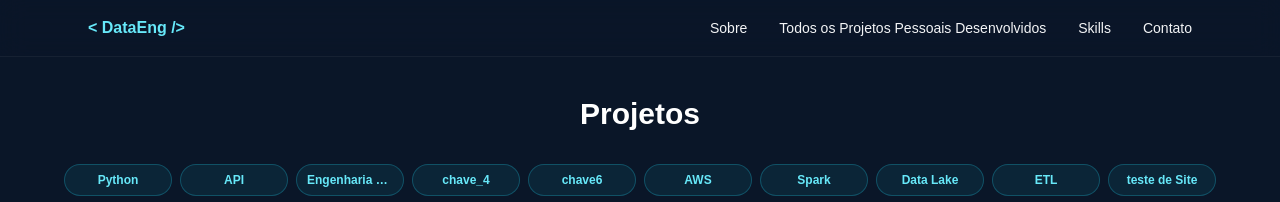
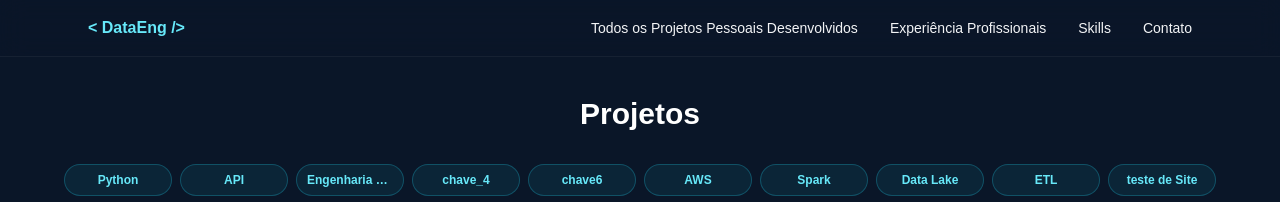
Before and after one commit to rodrigorocha1234/portfolio, a Jekyll site: the page built from projects.md, in a window 1280 px wide. Shown: the top 202 px of the page. Built offline with Jekyll 4.4.1, drawn with Linux system fonts in a browser that asks for light colours; nearby versions of some CDN libraries.

Commit message:
Correção

```diff
--- a/_includes/contact.html
+++ b/_includes/contact.html
@@ -1,4 +1,4 @@
-<section class="py-20 px-6 bg-[#0a1628] border-t border-cyan-400/20">
+<section id="contacts" class="py-20 px-6 bg-[#0a1628] border-t border-cyan-400/20">
   <div class="max-w-4xl mx-auto text-center">
 
     <h2 class="text-3xl font-bold text-white mb-6">
--- a/_includes/experience.html
+++ b/_includes/experience.html
@@ -1,4 +1,4 @@
-<section class="py-28 px-6 bg-gradient-to-b from-[#081424] via-[#0b1f3a] to-[#081424] relative overflow-hidden">
+<section id="experience" class="py-28 px-6 bg-gradient-to-b from-[#081424] via-[#0b1f3a] to-[#081424] relative overflow-hidden">
 
   <!-- glow decorativo -->
   <div class="absolute inset-0 opacity-20 pointer-events-none">
--- a/_includes/nav.html
+++ b/_includes/nav.html
@@ -3,12 +3,12 @@
     <a href="/" class="text-cyan-300 font-bold">&lt; DataEng /&gt;</a>
 
     <div class="hidden md:flex gap-8 text-sm">
-      <a href="#about">Sobre</a>
       <a href="{{ '/projects/' | relative_url }}">
         Todos os Projetos Pessoais Desenvolvidos
         </a>
+      <a href="#experience">Experiência Profissionais</a>
       <a href="#skills">Skills</a>
-      <a href="#contact">Contato</a>
+      <a href="#contacts">Contato</a>
     </div>
   </div>
 </nav>
```
